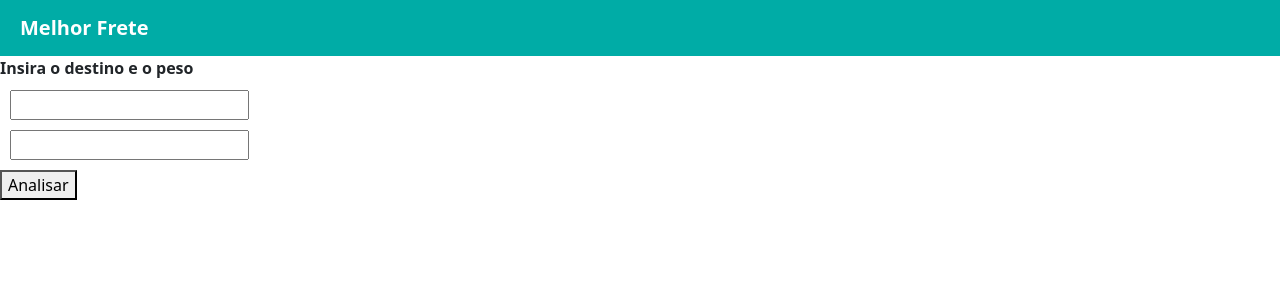
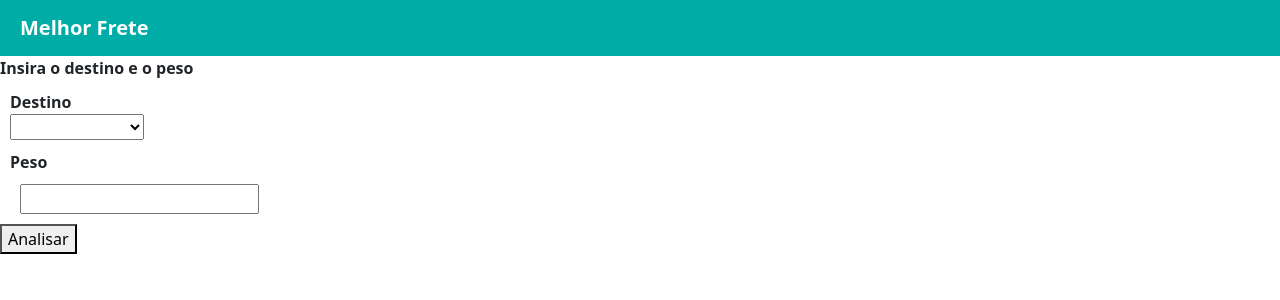
Before and after one commit to PauloViOS/desafio-coorlab, a Vue app in the folder code/: page / in a window 1280 px wide. Shown: the top 300 px of the page. Built offline with nearby package versions, Linux system fonts and the light colour scheme; data requests are answered from the project's data file.

Commit message:
- adds watchr to apiData - gets destiny cities from apiData - Passes destiny cities to searchTransportForm - Creates dropdown with destiny cities

```diff
--- a/code/src/components/BestTransport.vue
+++ b/code/src/components/BestTransport.vue
@@ -7,7 +7,7 @@
         </b-navbar-brand>
       </b-navbar>
     </div>
-    <search-transport-form />
+    <search-transport-form :cities="destinyCities"/> <!-- TODO passar as ciddades de destino como prop  -->
   </div>
 </template>
 
@@ -27,10 +27,16 @@ export default {
   },
   data() {
     const appName = '',
-    apiData = null
+    apiData = null,
+    destinyCities = []
 
     return {
-      appName, apiData
+      appName, apiData, destinyCities
+    }
+  },
+  watch: {
+    apiData(newValue) {
+      this.getDestinyCities(newValue)
     }
   },
   created() {
@@ -53,6 +59,13 @@ export default {
         })
     },
     // TODO função pra pegar as cidades disponíveis como destino
+    getDestinyCities(transportList) {
+      for ( let transport of transportList) {
+        if ( !this.destinyCities.includes(transport.city) ) {
+          this.destinyCities.push(transport.city)
+        }
+      }
+    },
     methodFoo() {
     console.log(this.appName)
     },
--- a/code/src/components/searchTransportForm.vue
+++ b/code/src/components/searchTransportForm.vue
@@ -2,8 +2,18 @@
   <div>
     <form @submit.prevent="handleSearch">
       <b>Insira o destino e o peso</b>
-      <input label="Destino" v-model="destino">  <!-- TODO tem que receber as cidades disponíveis e fazer um dropdown -->
-      <input label="Peso" v-model="peso">
+      <label>
+        <b>Destino</b>
+        <select v-model="transportDestiny">
+          <option v-for="(city, idx) in cities" :key="idx">
+            {{ city }}
+          </option>
+        </select>
+      </label>
+      <label>
+        <b>Peso</b>
+        <input v-model="transportWeight">
+      </label>
       <button>Analisar</button>
     </form>
   </div>
@@ -11,26 +21,43 @@
 
 <script>
   export default {
+    props: {
+      cities: {
+        type: Array,
+        required: true
+      }
+    },
     data() {
       return {
-        destino: '',
-        peso:''
+        transportDestiny: '',
+        transportWeight:''
       }
     },
     methods: {
       handleSearch() {
-        // TODO função handleSubmit:
-        // Se tiver destino E peso passar o resultado pro componente de resultado
-        // em caso contrário, abrir um modal e zerar os valores de destino e peso
-        console.log(this.destino, this.peso)
+        if (this.transportDestiny && this.transportWeight) {
+          console.log(this.transportDestiny, this.transportWeight) // TODO passar infos de volta pro pai
+        } else {
+          console.log("Falta info") // TODO função para abrir modal
+        }
       }
     }
   }
 </script>
 
 <style scoped>
+  /* TODO Refazer os estilos de maneira mais organizada */
   input {
     margin: 10px;
     display: block;
   }
+
+  label {
+    margin: 10px;
+    display: block;
+  }
+
+  b {
+    display: block;
+  }
 </style>
```
